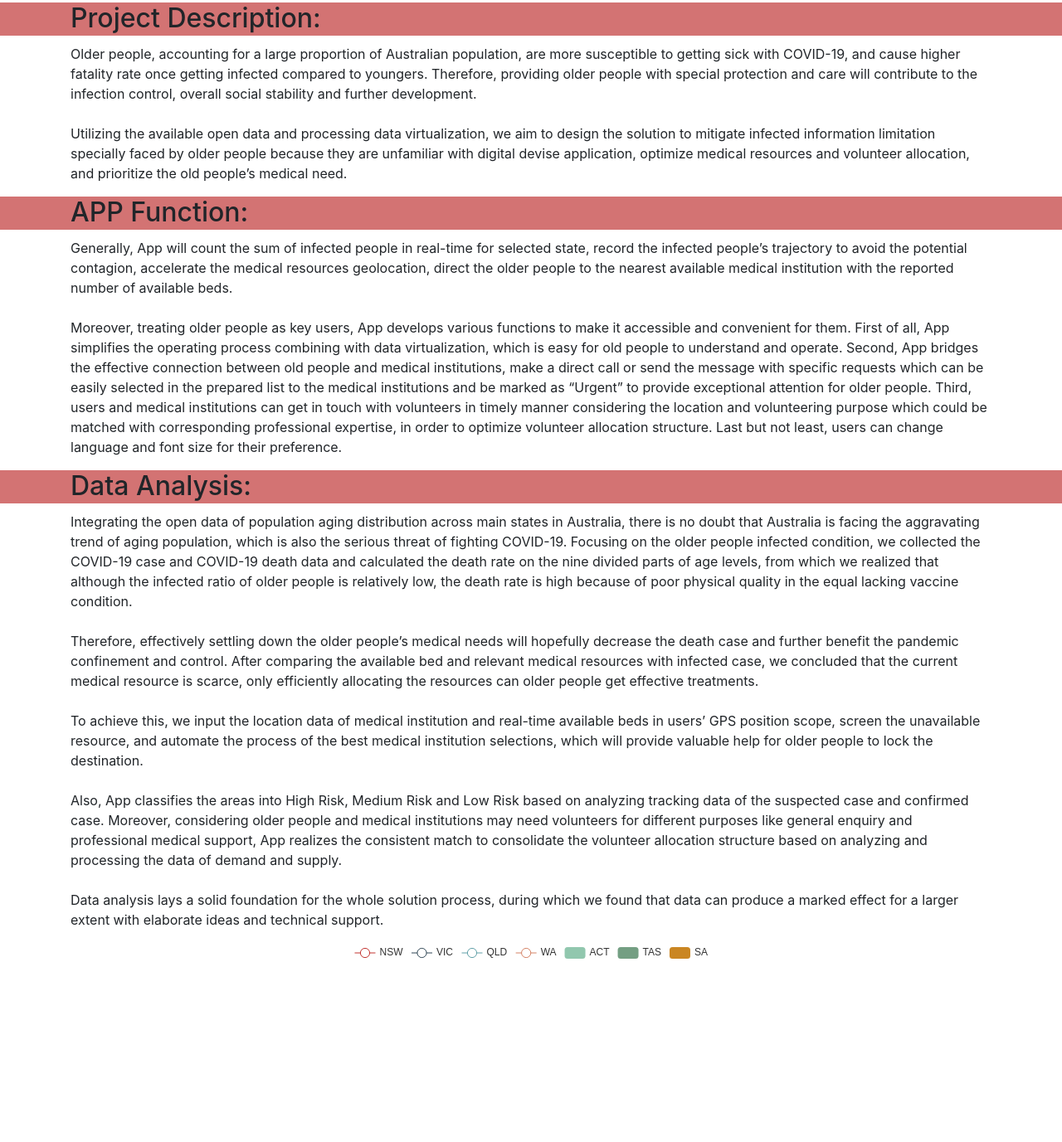
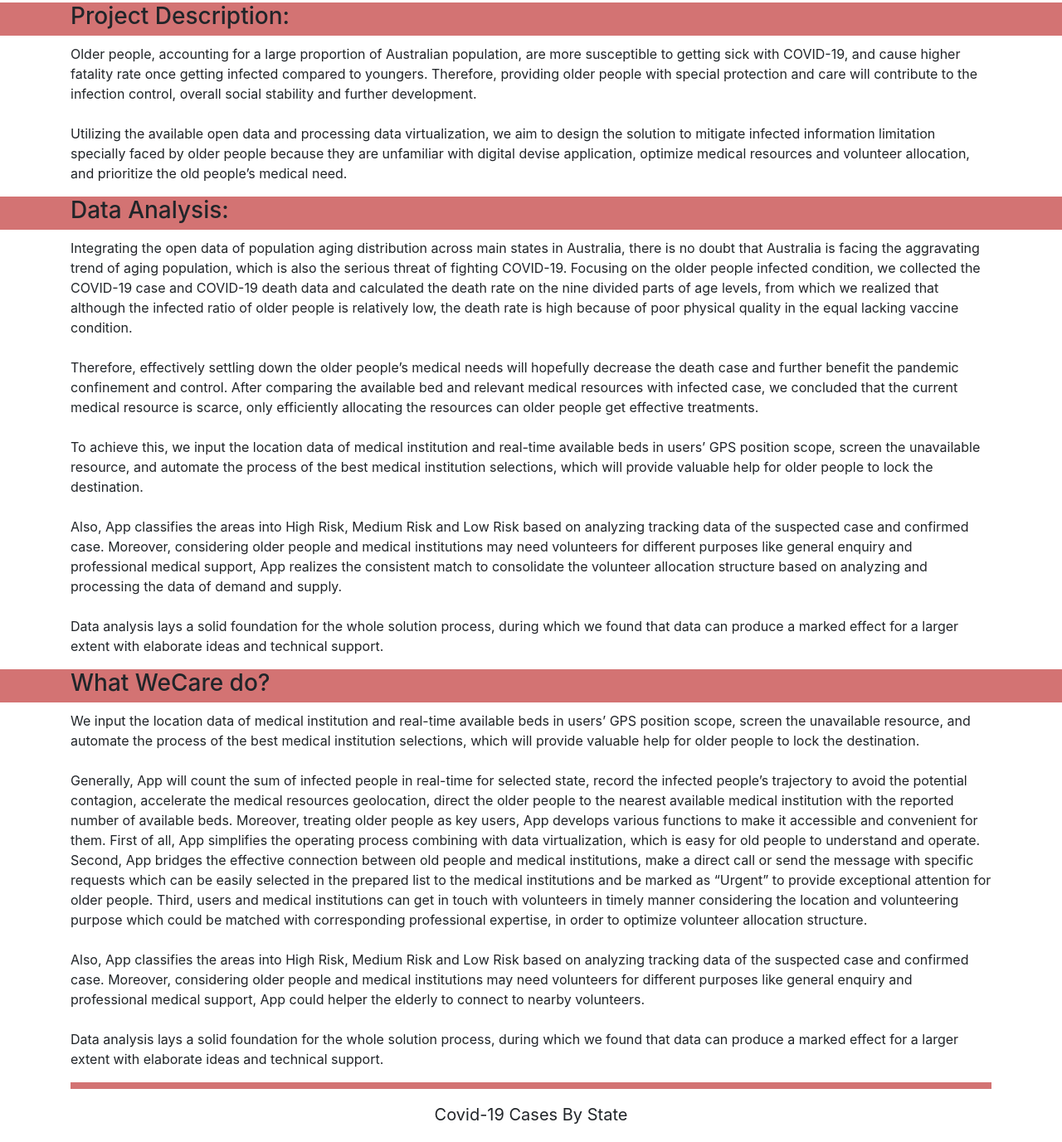
Before and after one commit to QuanTangUoA/QuanTangUoA.github.io, a website: page project.html in a window 1280 px wide. Shown: the part 325-1702 px from the top of the page at 83% size. Drawn offline with nearby package versions, Linux system fonts and the light colour scheme.

Commit message:
add picture descriptions

```diff
--- a/project.css
+++ b/project.css
@@ -11,8 +11,8 @@
 }
 
 hr{
-    margin-top: 0px !important;
-    border: 10px solid rgba(180, 18, 18, 0.589) !important;
+    margin-top: 10px !important;
+    border: 4px solid rgba(180, 18, 18, 0.589) !important;
 }
 
 p{
--- a/project.html
+++ b/project.html
@@ -23,7 +23,7 @@
                     <div class="collapse navbar-collapse" id="navbarNavAltMarkup">
                     <div class="navbar-nav">
                         <a class="nav-item nav-link active" href="#" style="color: white; font-size: 24px;">Project <span class="sr-only">(current)</span></a>
-                        <a class="nav-item nav-link active" href="#" style="color: white; font-size: 24px;">Solution <span class="sr-only">(current)</span></a>
+                        <a class="nav-item nav-link active" href="#" style="color: white; font-size: 24px;">WeCare <span class="sr-only">(current)</span></a>
                         <a class="nav-item nav-link active" href="Contact_Us.html" style="color: white; font-size: 24px;">Contact Us <span class="sr-only">(current)</span></a>
                     </div>
                     </div>
@@ -39,7 +39,7 @@
         </div>
 
         <div class="description_band">
-            <div class="container"><h2>Project Description:</h2></div>
+            <div class="container"><h3>Project Description:</h3></div>
         </div>
         <div class="container">
             <p>Older people, accounting for a large proportion of Australian population, are more susceptible to getting sick with COVID-19, and cause higher fatality rate once getting infected compared to youngers.
@@ -51,21 +51,7 @@
         </div>
 
         <div class="description_band">
-            <div class="container"><h2>APP Function:</h2></div>
-        </div>
-        <div class="container">
-            <p>Generally, App will count the sum of infected people in real-time for selected state, record the infected people’s trajectory to avoid the potential contagion, accelerate the medical resources geolocation,
-                direct the older people to the nearest available medical institution with the reported number of available beds.
-                <br><br>
-                Moreover, treating older people as key users, App develops various functions to make it accessible and convenient for them. First of all, App simplifies the operating process combining with data virtualization,
-                which is easy for old people to understand and operate. Second, App bridges the effective connection between old people and medical institutions, make a direct call or send the message with specific requests which
-                can be easily selected in the prepared list to the medical institutions and be marked as “Urgent” to provide exceptional attention for older people. Third, users and medical institutions can get in touch with volunteers
-                in timely manner considering the location and volunteering purpose which could be matched with corresponding professional expertise, in order to optimize volunteer allocation structure. Last but not least, users can change language and font size for their preference.
-                </p>
-        </div>
-
-        <div class="description_band">
-            <div class="container"><h2>Data Analysis:</h2></div>
+            <div class="container"><h3>Data Analysis:</h3></div>
         </div>
         <div class="container">
             <p>Integrating the open data of population aging distribution across main states in Australia,  there is no doubt that Australia is facing the aggravating trend of aging population, which is also the serious threat of fighting COVID-19.
@@ -84,15 +70,48 @@
                 Data analysis lays a solid foundation for the whole solution process, during which we found that data can produce a marked effect for a larger extent with elaborate ideas and technical support.</p>
         </div>
 
+        <div class="description_band">
+            <div class="container"><h3>What WeCare do?</h3></div>
+        </div>
         <div class="container">
+            <p>We input the location data of medical institution and real-time available beds in users’ GPS position scope, screen the unavailable resource, and automate the process of the best medical institution selections, which will provide valuable help for older people to lock the destination.
+                <br><br>
+                Generally, App will count the sum of infected people in real-time for selected state, record the infected people’s trajectory to avoid the potential contagion, accelerate the medical resources geolocation, direct the older people to the nearest available medical institution with the reported number of available beds.
+                Moreover, treating older people as key users, App develops various functions to make it accessible and convenient for them. First of all, App simplifies the operating process combining with data virtualization, which is easy for old people to understand and operate. Second, App bridges the effective connection between old people and medical institutions,
+                make a direct call or send the message with specific requests which can be easily selected in the prepared list to the medical institutions and be marked as “Urgent” to provide exceptional attention for older people. Third, users and medical institutions can get in touch with volunteers in timely manner considering the location and volunteering purpose which could be matched with corresponding professional expertise,
+                in order to optimize volunteer allocation structure.
+                <br><br>
+                Also, App classifies the areas into High Risk, Medium Risk and Low Risk based on analyzing tracking data of the suspected case and confirmed case. Moreover, considering older people and medical institutions may need volunteers for different purposes like general enquiry and professional medical support, App could helper the elderly to connect to nearby volunteers.
+                <br><br>
+                Data analysis lays a solid foundation for the whole solution process, during which we found that data can produce a marked effect for a larger extent with elaborate ideas and technical support.
+                </p>
+        </div>
+
+        <div class="container"><hr></div>
+
+        <div class="container">
+            <p style="text-align: center; font-size: 20px;">Covid-19 Cases By State</p>
             <div class="row">
                 <div id="main1" style="width: 100%; height:450px;"></div>
             </div>
             <div class="row">
+                Collecting cumulative count of confirmed Covid-19 cases of seven states across Australia for five nodes from Mar 15 to Jul 15 and processing data visualization, we can view clear virus spreading trend. Except the obvious increasing trend of Victoria(VIC), other states remain relatively stable trend. As of confirmed cases ratio of each state, Victoria(VIC) ranks the first with 6289 cases, accounting for more than a half. New South Wales(NSW) follows with 28% as the second.
+            </div>
+            <hr>
+            <p style="text-align: center; font-size: 20px;">Ageing Population Distribution and Number</p>
+            <div class="row">
+                <img src="pictures/pic4.png" class="center">
+            </div>
+            <div class="row">
+                Integrating the open data of population aging distribution across main states in Australia, there is no doubt that Australia is facing the aggravating trend of aging population, which is also the serious threat of fighting COVID-19. The deeper green means more residents aging more than 60 years old.
+            </div>
+            <hr>
+            <p style="text-align: center; font-size: 20px;">Relationship Between Covid-19 Cases & Death</p>
+            <div class="row">
                 <div id="main2" style="width: 100%; height:450px;"></div>
             </div>
             <div class="row">
-                <img src="pictures/pic4.png" class="center">
+                Focusing on the older people infected condition, we collected the COVID-19 case and COVID-19 death data and calculated the death rate on the nine divided parts of age levels, from which we realized that although the infected ratio of older people is relatively low, the death rate is extremely high because of poor physical quality in the equal lacking vaccine condition.
             </div>
         </div>
 
```
Also changed, not shown: Contact_Us.html (+1 -1 lines), index.html (+1 -1 lines).
